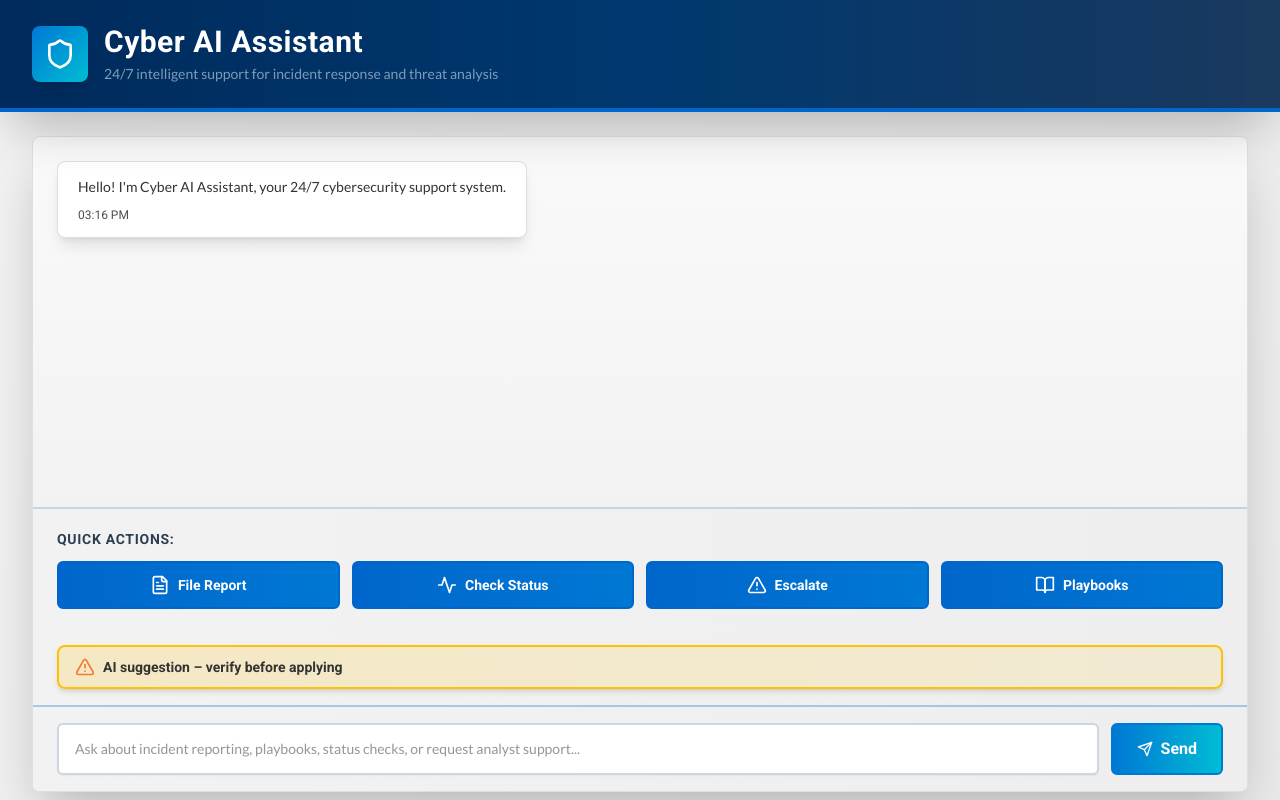
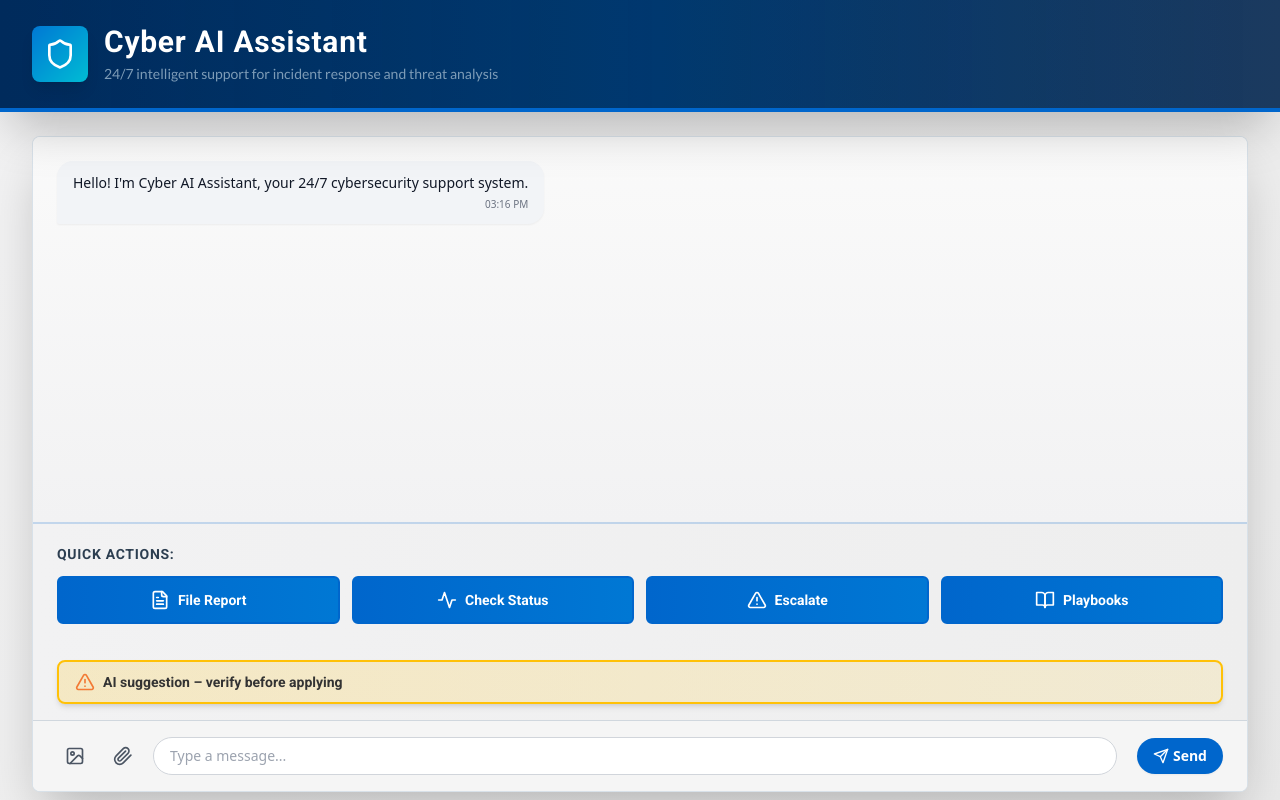
Before and after one commit to BennyhinnTitus/chatbox, a React (Vite) app: page / in a window 1280 px wide. Shown: the top 800 px of the page. Built offline with nearby package versions, Linux system fonts and the light colour scheme.

Commit message:
supports file and image

```diff
--- a/src/App.tsx
+++ b/src/App.tsx
@@ -1,16 +1,39 @@
 import { useState, useRef, useEffect } from 'react';
-import { Bot, FileText, Activity, AlertTriangle, BookOpen, Send, Shield } from 'lucide-react';
+import { Shield, FileText, Activity, AlertTriangle, BookOpen } from 'lucide-react';
 import ChatMessage from './components/ChatMessage';
 import QuickActionButton from './components/QuickActionButton';
 import MessageInput from './components/MessageInput';
 import Footer from './components/Footer';
 
-interface Message {
+export interface Attachment {
+  id: string;
+  type: 'image' | 'file';
+  name: string;
+  url: string;
+  size: number;
+  mimeType: string;
+}
+
+export interface Message {
   id: string;
   text: string;
   sender: 'user' | 'ai';
   timestamp: string;
+  attachments?: Attachment[];
 }
+
+// 🔗 CHANGE THIS TO YOUR TUNNEL URL
+const OLLAMA_API_URL = 'https://wd5cjm61-11434.inc1.devtunnels.ms/api/chat';
+
+// 🔁 MODEL NAME
+const OLLAMA_MODEL_NAME = 'phi3';
+
+// 📝 Questions for File Report form flow
+const FILE_REPORT_QUESTIONS = [
+  'What is your name?',
+  'What is your age?',
+  'What is your email?'
+];
 
 function App() {
   const [messages, setMessages] = useState<Message[]>([
@@ -18,83 +41,240 @@ function App() {
       id: '1',
       text: "Hello! I'm Cyber AI Assistant, your 24/7 cybersecurity support system.",
       sender: 'ai',
-      timestamp: new Date().toLocaleTimeString('en-US', { hour: '2-digit', minute: '2-digit' })
+      timestamp: new Date().toLocaleTimeString('en-US', {
+        hour: '2-digit',
+        minute: '2-digit'
+      })
     }
   ]);
+
   const [inputValue, setInputValue] = useState('');
+
+  // 🌟 FILE REPORT FLOW STATE
+  const [isFileReportActive, setIsFileReportActive] = useState(false);
+  const [fileReportData, setFileReportData] = useState({
+    name: '',
+    age: '',
+    email: ''
+  });
+  const [fileReportStep, setFileReportStep] = useState(0);
+
   const chatContainerRef = useRef<HTMLDivElement>(null);
 
   const scrollToBottom = () => {
     if (!chatContainerRef.current) return;
-    // scroll the container only so the page (window) doesn't jump
-    chatContainerRef.current.scrollTo({ top: chatContainerRef.current.scrollHeight, behavior: 'smooth' });
+    chatContainerRef.current.scrollTo({
+      top: chatContainerRef.current.scrollHeight,
+      behavior: 'smooth'
+    });
   };
 
   useEffect(() => {
     scrollToBottom();
   }, [messages]);
 
-  const handleSendMessage = () => {
+  // 📎 Handle image/file sending (no AI call, just show in UI)
+  const handleSendFiles = (files: FileList) => {
+    if (!files || files.length === 0) return;
+
+    const newMessages: Message[] = [];
+
+    Array.from(files).forEach(file => {
+      const objectUrl = URL.createObjectURL(file);
+
+      const attachment: Attachment = {
+        id: `${Date.now()}-${file.name}`,
+        type: file.type.startsWith('image/') ? 'image' : 'file',
+        name: file.name,
+        url: objectUrl,
+        size: file.size,
+        mimeType: file.type
+      };
+
+      const msg: Message = {
+        id: `${Date.now()}-${Math.random()}`,
+        text: attachment.type === 'image' ? '📷 Image' : `📎 File: ${attachment.name}`,
+        sender: 'user',
+        timestamp: new Date().toLocaleTimeString('en-US', {
+          hour: '2-digit',
+          minute: '2-digit'
+        }),
+        attachments: [attachment]
+      };
+
+      newMessages.push(msg);
+    });
+
+    setMessages(prev => [...prev, ...newMessages]);
+
+    // If you want AI to react to uploads, later we can
+    // also send a small text message to the model here.
+  };
+
+  // ⭐ USER SEND MESSAGE (handles normal chat + File Report flow)
+  const handleSendMessage = async () => {
     if (inputValue.trim() === '') return;
+
+    const userText = inputValue;
+    setInputValue('');
 
     const userMessage: Message = {
       id: Date.now().toString(),
-      text: inputValue,
+      text: userText,
       sender: 'user',
-      timestamp: new Date().toLocaleTimeString('en-US', { hour: '2-digit', minute: '2-digit' })
+      timestamp: new Date().toLocaleTimeString('en-US', {
+        hour: '2-digit',
+        minute: '2-digit'
+      })
     };
 
     setMessages(prev => [...prev, userMessage]);
-    setInputValue('');
 
-    setTimeout(() => {
+    // 🌟 FILE REPORT MODE: ask questions one by one, NO API CALL
+    if (isFileReportActive) {
+      const updated = { ...fileReportData };
+
+      if (fileReportStep === 0) updated.name = userText;
+      if (fileReportStep === 1) updated.age = userText;
+      if (fileReportStep === 2) updated.email = userText;
+
+      setFileReportData(updated);
+
+      // More questions left → ask next
+      if (fileReportStep < FILE_REPORT_QUESTIONS.length - 1) {
+        const nextStep = fileReportStep + 1;
+        setFileReportStep(nextStep);
+
+        const aiQuestion: Message = {
+          id: (Date.now() + 1).toString(),
+          text: FILE_REPORT_QUESTIONS[nextStep],
+          sender: 'ai',
+          timestamp: new Date().toLocaleTimeString('en-US', {
+            hour: '2-digit',
+            minute: '2-digit'
+          })
+        };
+
+        setMessages(prev => [...prev, aiQuestion]);
+        return;
+      }
+
+      // ✅ All questions done → show final JSON only
+      setIsFileReportActive(false);
+      setFileReportStep(0);
+
+      const finalJsonObject = {
+        name: updated.name,
+        age: isNaN(Number(updated.age)) ? updated.age : Number(updated.age),
+        email: updated.email
+      };
+
+      const finalJson = JSON.stringify(finalJsonObject, null, 2);
+
+      const aiFinal: Message = {
+        id: (Date.now() + 2).toString(),
+        text: finalJson,
+        sender: 'ai',
+        timestamp: new Date().toLocaleTimeString('en-US', {
+          hour: '2-digit',
+          minute: '2-digit'
+        })
+      };
+
+      setMessages(prev => [...prev, aiFinal]);
+      return;
+    }
+
+    // 🌍 NORMAL CHAT → call Ollama API
+    try {
+      const apiMessages = [...messages, userMessage].map(m => ({
+        role: m.sender === 'user' ? 'user' : 'assistant',
+        content: m.text
+      }));
+
+      const res = await fetch(OLLAMA_API_URL, {
+        method: 'POST',
+        headers: { 'Content-Type': 'application/json' },
+        body: JSON.stringify({
+          model: OLLAMA_MODEL_NAME,
+          messages: apiMessages,
+          stream: false
+        })
+      });
+
+      const data = await res.json();
+      const aiText =
+        data?.message?.content ?? 'Sorry, I could not generate a response.';
+
       const aiMessage: Message = {
-        id: (Date.now() + 1).toString(),
-        text: 'Your inquiry has been logged. I can provide immediate guidance on defensive measures. What specific aspect would you like to explore?',
+        id: (Date.now() + 3).toString(),
+        text: aiText,
         sender: 'ai',
-        timestamp: new Date().toLocaleTimeString('en-US', { hour: '2-digit', minute: '2-digit' })
+        timestamp: new Date().toLocaleTimeString('en-US', {
+          hour: '2-digit',
+          minute: '2-digit'
+        })
+      };
+
+      setMessages(prev => [...prev, aiMessage]);
+    } catch (err) {
+      const aiMessage: Message = {
+        id: (Date.now() + 4).toString(),
+        text: 'Failed to reach the AI server.',
+        sender: 'ai',
+        timestamp: new Date().toLocaleTimeString('en-US', {
+          hour: '2-digit',
+          minute: '2-digit'
+        })
       };
       setMessages(prev => [...prev, aiMessage]);
-    }, 1000);
+    }
   };
 
+  // ⭐ QUICK ACTIONS
   const handleQuickAction = (action: string) => {
-    const actionMessage: Message = {
+    if (action === 'File Report') {
+      // Start local Q&A form flow, no API
+      setIsFileReportActive(true);
+      setFileReportData({ name: '', age: '', email: '' });
+      setFileReportStep(0);
+
+      const userMessage: Message = {
         id: Date.now().toString(),
-      text: action,
+        text: 'File Report initiated',
         sender: 'user',
-      timestamp: new Date().toLocaleTimeString('en-US', { hour: '2-digit', minute: '2-digit' })
+        timestamp: new Date().toLocaleTimeString('en-US', {
+          hour: '2-digit',
+          minute: '2-digit'
+        })
       };
 
-    setMessages(prev => [...prev, actionMessage]);
+      const aiQuestion: Message = {
+        id: (Date.now() + 1).toString(),
+        text: FILE_REPORT_QUESTIONS[0], // first question: name
+        sender: 'ai',
+        timestamp: new Date().toLocaleTimeString('en-US', {
+          hour: '2-digit',
+          minute: '2-digit'
+        })
+      };
 
-    setTimeout(() => {
-      let responseText = '';
-      switch(action) {
-        case 'File Report':
-          responseText = 'I can help you file an incident report. Please provide details about the security incident you want to report.';
-          break;
-        case 'Check Status':
-          responseText = 'Checking current incident status... All systems are operational. No active critical incidents at this time.';
-          break;
-        case 'Escalate':
-          responseText = 'Initiating escalation protocol. A senior analyst will be notified immediately. Can you provide the incident ID or describe the critical issue?';
-          break;
-        case 'Playbooks':
-          responseText = 'Available security playbooks: 1) Malware Response 2) Phishing Investigation 3) Data Breach Protocol 4) DDoS Mitigation 5) Insider Threat Response. Which would you like to review?';
-          break;
-        default:
-          responseText = 'How can I assist you further?';
+      setMessages(prev => [...prev, userMessage, aiQuestion]);
+      return;
     }
 
+    // Placeholder for other actions
     const aiMessage: Message = {
-        id: (Date.now() + 1).toString(),
-        text: responseText,
+      id: (Date.now() + 5).toString(),
+      text: `${action} action is not implemented yet.`,
       sender: 'ai',
-        timestamp: new Date().toLocaleTimeString('en-US', { hour: '2-digit', minute: '2-digit' })
+      timestamp: new Date().toLocaleTimeString('en-US', {
+        hour: '2-digit',
+        minute: '2-digit'
+      })
     };
+
     setMessages(prev => [...prev, aiMessage]);
-    }, 1000);
   };
 
   return (
@@ -107,26 +287,37 @@ function App() {
             <Shield className="w-8 h-8 text-white" />
           </div>
           <div>
-            <h1 className="text-3xl font-bold text-white tracking-wide font-['Roboto']" style={{ letterSpacing: '0.5px' }}>Cyber AI Assistant</h1>
-            <p className="text-[#7D9CB7] text-sm mt-1 font-['Lato']">24/7 intelligent support for incident response and threat analysis</p>
+            <h1 className="text-3xl font-bold text-white tracking-wide font-['Roboto']">
+              Cyber AI Assistant
+            </h1>
+            <p className="text-[#7D9CB7] text-sm mt-1 font-['Lato']">
+              24/7 intelligent support for incident response and threat analysis
+            </p>
           </div>
         </div>
       </header>
 
-      {/* Main Content */}
+      {/* Main Chat Box */}
       <main className="flex-1 max-w-7xl w-full mx-auto px-8 py-6">
-        <div className="bg-white rounded-lg shadow-2xl border border-[#7D9CB7]/30 overflow-hidden flex flex-col" style={{ height: '82vh' }}>
-
-          {/* Chat Messages Area */}
-          <div ref={chatContainerRef} className="flex-1 overflow-y-auto p-6 space-y-4 scrollbar-thin scrollbar-thumb-[#4A7BA7] scrollbar-track-[#F2F2F3] bg-gradient-to-b from-[#FAFAFA] to-[#F2F2F3]">
+        <div
+          className="bg-white rounded-lg shadow-2xl border border-[#7D9CB7]/30 overflow-hidden flex flex-col"
+          style={{ height: '82vh' }}
+        >
+          {/* Messages */}
+          <div
+            ref={chatContainerRef}
+            className="flex-1 overflow-y-auto p-6 space-y-4 scrollbar-thin scrollbar-thumb-[#4A7BA7] scrollbar-track-[#F2F2F3] bg-gradient-to-b from-[#FAFAFA] to-[#F2F2F3]"
+          >
             {messages.map(message => (
               <ChatMessage key={message.id} message={message} />
             ))}
           </div>
 
-          {/* Quick Actions Section */}
+          {/* Quick Actions */}
           <div className="px-6 py-5 bg-gradient-to-r from-[#F2F2F3] to-[#EEEEEE] border-t-2 border-[#0066CC]/20">
-            <h3 className="text-[#2C3E50] text-sm font-bold mb-3 uppercase tracking-wider font-['Roboto']">Quick Actions:</h3>
+            <h3 className="text-[#2C3E50] text-sm font-bold mb-3 uppercase tracking-wider font-['Roboto']">
+              Quick Actions:
+            </h3>
             <div className="grid grid-cols-4 gap-3">
               <QuickActionButton
                 icon={<FileText className="w-5 h-5" />}
@@ -151,19 +342,22 @@ function App() {
             </div>
           </div>
 
-          {/* AI Warning Banner */}
+          {/* Warning */}
           <div className="px-6 py-4 bg-gradient-to-r from-[#F2F2F3] to-[#EEEEEE]">
             <div className="bg-gradient-to-r from-[#FFC107]/20 to-[#FFD966]/20 border-2 border-[#FFC107] rounded-lg px-4 py-2.5 flex items-center gap-2 shadow-md hover:shadow-lg transition-shadow duration-200">
               <AlertTriangle className="w-5 h-5 text-[#F26419] animate-pulse" />
-              <span className="text-[#333333] font-semibold text-sm font-['Roboto']">AI suggestion – verify before applying</span>
+              <span className="text-[#333333] font-semibold text-sm font-['Roboto']">
+                AI suggestion – verify before applying
+              </span>
             </div>
           </div>
 
-          {/* Message Input */}
+          {/* Input Box */}
           <MessageInput
             value={inputValue}
             onChange={setInputValue}
             onSend={handleSendMessage}
+            onSendFiles={handleSendFiles}
           />
         </div>
       </main>
--- a/src/components/ChatMessage.tsx
+++ b/src/components/ChatMessage.tsx
@@ -1,33 +1,80 @@
-interface Message {
-  id: string;
-  text: string;
-  sender: 'user' | 'ai';
-  timestamp: string;
+import { Paperclip } from 'lucide-react';
+import type { Message } from '../App';
+
+function formatFileSize(bytes: number) {
+  if (bytes < 1024) return `${bytes} B`;
+  const kb = bytes / 1024;
+  if (kb < 1024) return `${kb.toFixed(1)} KB`;
+  const mb = kb / 1024;
+  return `${mb.toFixed(1)} MB`;
 }
 
 interface ChatMessageProps {
   message: Message;
 }
 
-function ChatMessage({ message }: ChatMessageProps) {
+const ChatMessage: React.FC<ChatMessageProps> = ({ message }) => {
   const isUser = message.sender === 'user';
 
   return (
-    <div className={`flex ${isUser ? 'justify-end' : 'justify-start'} animate-fadeIn`}>
-      <div className={`max-w-2xl px-5 py-3.5 rounded-lg shadow-lg hover:shadow-xl transition-all duration-300 ${
-        isUser
-          ? 'bg-gradient-to-br from-[#0066CC] to-[#0078D4] text-white border border-[#0066CC]/50'
-          : 'bg-white text-[#333333] border border-[#7D9CB7]/30'
-      }`}>
-        <p className="text-sm leading-relaxed font-['Lato']">{message.text}</p>
-        <p className={`text-xs mt-2 font-['Roboto'] ${
-          isUser ? 'text-[#7D9CB7]' : 'text-[#4F4F4F]'
-        }`}>
+    <div className={`flex ${isUser ? 'justify-end' : 'justify-start'}`}>
+      <div
+        className={`
+          max-w-xs md:max-w-md lg:max-w-lg px-4 py-3 rounded-2xl shadow-sm
+          ${isUser ? 'bg-[#0066CC] text-white rounded-br-sm' : 'bg-[#F2F4F7] text-gray-900 rounded-bl-sm'}
+        `}
+      >
+        {/* Text */}
+        {message.text && (
+          <p className="text-sm whitespace-pre-wrap break-words">
+            {message.text}
+          </p>
+        )}
+
+        {/* Attachments */}
+        {message.attachments && message.attachments.length > 0 && (
+          <div className="mt-2 space-y-2">
+            {message.attachments.map(att =>
+              att.type === 'image' ? (
+                <div key={att.id} className="overflow-hidden rounded-xl border border-gray-200 bg-black/5">
+                  <img
+                    src={att.url}
+                    alt={att.name}
+                    className="max-h-72 w-full object-contain"
+                  />
+                  <div className="px-2 py-1 text-xs">
+                    {att.name} · {formatFileSize(att.size)}
+                  </div>
+                </div>
+              ) : (
+                <a
+                  key={att.id}
+                  href={att.url}
+                  download={att.name}
+                  className="flex items-center gap-2 px-3 py-2 rounded-lg bg-white/80 border border-gray-200 text-xs hover:bg-gray-50"
+                >
+                  <Paperclip className="w-4 h-4" />
+                  <span className="truncate">{att.name}</span>
+                  <span className="text-gray-500 ml-2">
+                    {formatFileSize(att.size)}
+                  </span>
+                </a>
+              )
+            )}
+          </div>
+        )}
+
+        {/* Time */}
+        <div
+          className={`mt-1 text-[10px] ${
+            isUser ? 'text-blue-100' : 'text-gray-500'
+          } text-right`}
+        >
           {message.timestamp}
-        </p>
+        </div>
       </div>
     </div>
   );
-}
+};
 
 export default ChatMessage;
--- a/src/components/MessageInput.tsx
+++ b/src/components/MessageInput.tsx
@@ -1,38 +1,101 @@
-import { Send } from 'lucide-react';
+import { useRef } from 'react';
+import { Send, Paperclip, Image as ImageIcon } from 'lucide-react';
 
 interface MessageInputProps {
   value: string;
   onChange: (value: string) => void;
   onSend: () => void;
+  onSendFiles?: (files: FileList) => void;
 }
 
-function MessageInput({ value, onChange, onSend }: MessageInputProps) {
-  const handleKeyPress = (e: React.KeyboardEvent<HTMLInputElement>) => {
+function MessageInput({ value, onChange, onSend, onSendFiles }: MessageInputProps) {
+  const imageInputRef = useRef<HTMLInputElement | null>(null);
+  const fileInputRef = useRef<HTMLInputElement | null>(null);
+
+  const handleKeyDown = (e: React.KeyboardEvent<HTMLInputElement>) => {
     if (e.key === 'Enter' && !e.shiftKey) {
       e.preventDefault();
       onSend();
     }
   };
 
+  const handleImageClick = () => {
+    imageInputRef.current?.click();
+  };
+
+  const handleFileClick = () => {
+    fileInputRef.current?.click();
+  };
+
+  const handleImageChange = (e: React.ChangeEvent<HTMLInputElement>) => {
+    if (e.target.files && e.target.files.length > 0 && onSendFiles) {
+      onSendFiles(e.target.files);
+      e.target.value = '';
+    }
+  };
+
+  const handleFileChange = (e: React.ChangeEvent<HTMLInputElement>) => {
+    if (e.target.files && e.target.files.length > 0 && onSendFiles) {
+      onSendFiles(e.target.files);
+      e.target.value = '';
+    }
+  };
+
   return (
-    <div className="px-6 py-4 bg-gradient-to-r from-[#F2F2F3] to-[#EEEEEE] border-t-2 border-[#0066CC]/30">
-      <div className="flex gap-3">
+    <div className="px-6 py-4 bg-[#F5F5F5] border-t border-[#D0D7DE] flex items-center gap-3">
+      {/* Hidden inputs */}
       <input
-          type="text"
+        type="file"
+        accept="image/*"
+        ref={imageInputRef}
+        onChange={handleImageChange}
+        className="hidden"
+      />
+      <input
+        type="file"
+        ref={fileInputRef}
+        onChange={handleFileChange}
+        className="hidden"
+      />
+
+      {/* Image button */}
+      <button
+        type="button"
+        onClick={handleImageClick}
+        className="p-2 rounded-full hover:bg-gray-200 transition"
+        title="Send image"
+      >
+        <ImageIcon className="w-5 h-5 text-gray-600" />
+      </button>
+
+      {/* File button */}
+      <button
+        type="button"
+        onClick={handleFileClick}
+        className="p-2 rounded-full hover:bg-gray-200 transition"
+        title="Attach file"
+      >
+        <Paperclip className="w-5 h-5 text-gray-600" />
+      </button>
+
+      {/* Text input */}
+      <input
+        className="flex-1 px-4 py-2 rounded-full border border-gray-300 bg-white focus:outline-none focus:ring-2 focus:ring-[#0066CC] text-sm"
+        placeholder="Type a message..."
         value={value}
-          onChange={(e) => onChange(e.target.value)}
-          onKeyPress={handleKeyPress}
-          placeholder="Ask about incident reporting, playbooks, status checks, or request analyst support..."
-          className="flex-1 px-4 py-3 bg-white text-[#333333] rounded-md border-2 border-[#7D9CB7]/40 focus:border-[#0066CC] focus:outline-none focus:ring-2 focus:ring-[#0078D4]/20 placeholder-[#4F4F4F]/60 text-sm font-['Lato'] shadow-sm hover:shadow-md transition-shadow duration-200"
+        onChange={e => onChange(e.target.value)}
+        onKeyDown={handleKeyDown}
       />
+
+      {/* Send button */}
       <button
+        type="button"
         onClick={onSend}
-          className="px-6 py-3 bg-gradient-to-r from-[#0078D4] to-[#00BCD4] hover:from-[#00BCD4] hover:to-[#17A2B8] text-white rounded-md font-bold transition-all duration-300 hover:shadow-xl hover:scale-105 active:scale-95 flex items-center gap-2 font-['Roboto'] border-2 border-[#0078D4] hover:border-[#00BCD4]"
+        className="ml-2 px-4 py-2 rounded-full bg-[#0066CC] hover:bg-[#0052A3] text-white flex items-center gap-1 text-sm font-semibold shadow-sm"
       >
         <Send className="w-4 h-4" />
-          <span>Send</span>
+        Send
       </button>
-      </div>
     </div>
   );
 }
```
Lines whose indentation alone changed are shown as unchanged.
